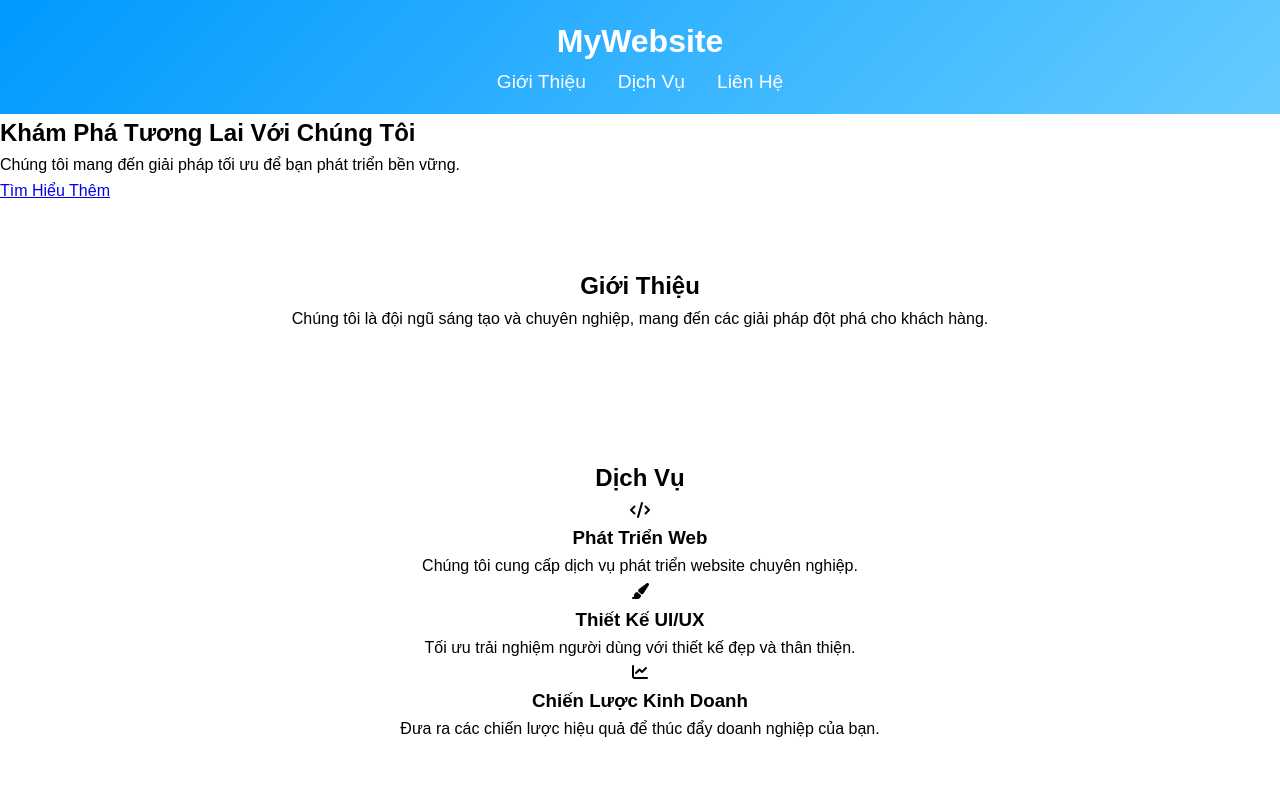
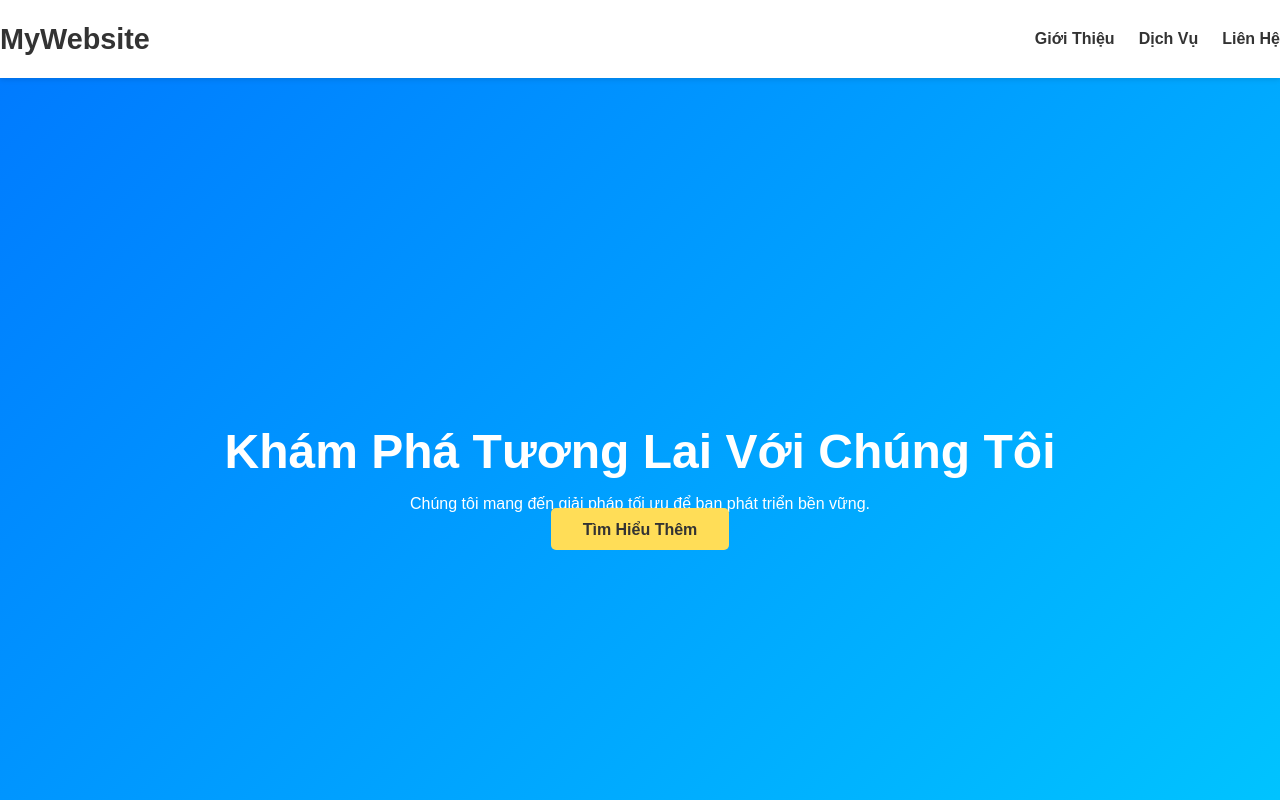
Before and after one commit to Sang0000022255/test-2, a plain HTML site: page index.html in a window 1280 px wide. Shown: the top 800 px of the page. Drawn offline with Linux system fonts and the light colour scheme.

Commit message:
Update styles.css

```diff
--- a/styles.css
+++ b/styles.css
@@ -1,4 +1,4 @@
-/* Cơ bản */
+/* Định dạng chung */
 * {
   margin: 0;
   padding: 0;
@@ -6,50 +6,119 @@
 }
 
 body {
-  font-family: Arial, sans-serif;
+  font-family: 'Arial', sans-serif;
   line-height: 1.6;
+  color: #333;
 }
 
-header {
-  background: linear-gradient(135deg, #0099ff, #66ccff);
-  color: white;
-  padding: 1rem 0;
-  text-align: center;
+/* Header */
+.header {
+  background: rgba(255, 255, 255, 0.9);
+  box-shadow: 0 2px 5px rgba(0, 0, 0, 0.1);
   position: sticky;
   top: 0;
   z-index: 1000;
+  padding: 1rem 0;
 }
 
-header nav ul {
+.header .container {
+  display: flex;
+  justify-content: space-between;
+  align-items: center;
+}
+
+.logo {
+  font-size: 1.8rem;
+  font-weight: bold;
+}
+
+.nav-links {
   list-style: none;
   display: flex;
-  justify-content: center;
-  gap: 2rem;
+  gap: 1.5rem;
 }
 
-header nav ul li a {
-  color: white;
+.nav-links a {
   text-decoration: none;
-  font-size: 1.2rem;
+  color: #333;
+  font-weight: bold;
   transition: color 0.3s;
 }
 
-header nav ul li a:hover {
-  color: #ffdd57;
+.nav-links a:hover {
+  color: #007bff;
 }
 
-/* Hoạt ảnh cuộn */
-.section {
-  padding: 4rem 2rem;
+/* Hero Section */
+.hero {
+  height: 100vh;
+  background: linear-gradient(135deg, #007bff, #00c6ff);
+  color: white;
+  display: flex;
+  align-items: center;
+  justify-content: center;
   text-align: center;
-  opacity: 0;
-  transform: translateY(50px);
-  transition: opacity 1s ease, transform 1s ease;
 }
 
-.section.active {
-  opacity: 1;
-  transform: translateY(0);
+.hero h2 {
+  font-size: 3rem;
+}
+
+.hero .btn-primary {
+  margin-top: 1.5rem;
+  padding: 0.8rem 2rem;
+  background: #ffdd57;
+  color: #333;
+  text-decoration: none;
+  font-weight: bold;
+  border-radius: 5px;
+  transition: background 0.3s;
+}
+
+.hero .btn-primary:hover {
+  background: #ffd333;
+}
+
+/* Section */
+.section {
+  padding: 4rem 0;
+  text-align: center;
+}
+
+.bg-light {
+  background: #f9f9f9;
+}
+
+.section-title {
+  font-size: 2.5rem;
+  margin-bottom: 1rem;
+}
+
+.card-grid {
+  display: flex;
+  gap: 2rem;
+  justify-content: center;
+  flex-wrap: wrap;
+}
+
+.card {
+  background: white;
+  border-radius: 8px;
+  padding: 2rem;
+  box-shadow: 0 4px 6px rgba(0, 0, 0, 0.1);
+  text-align: center;
+  transition: transform 0.3s, box-shadow 0.3s;
+}
+
+.card:hover {
+  transform: translateY(-10px);
+  box-shadow: 0 8px 12px rgba(0, 0, 0, 0.2);
+}
+
+.card i {
+  font-size: 3rem;
+  color: #007bff;
+  margin-bottom: 1rem;
 }
 
 /* Footer */
@@ -57,6 +126,5 @@ header nav ul li a:hover {
   background: #333;
   color: white;
   text-align: center;
-  padding: 1rem 0;
-  margin-top: 2rem;
+  padding: 1.5rem 0;
 }
```
